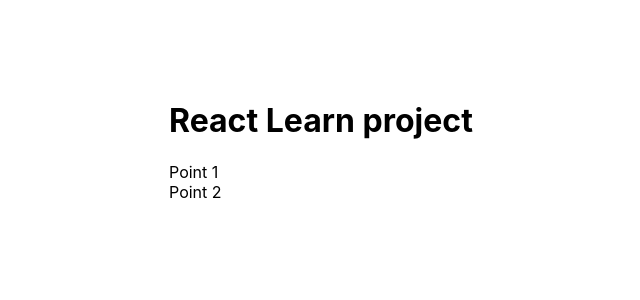
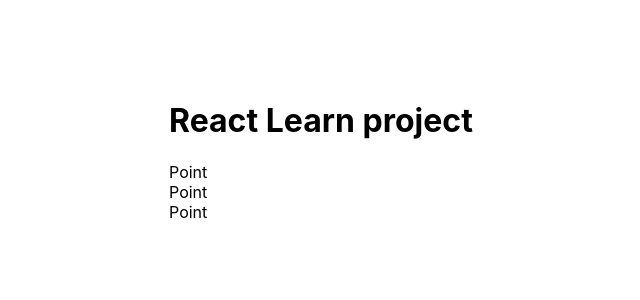
Before and after one commit to Ivan583/first-react, a React (Create React App) app: page / in a window 1280 px wide. Shown: the top 300 px of the page, without its empty margins (171-811 px from the left). Built offline with nearby package versions, Linux system fonts and the light colour scheme.

Commit message:
Добавление компонента элемента списка

```diff
--- /dev/null
+++ b/src/Todo/TodoItem.jsx
@@ -0,0 +1,5 @@
+import React from "react";
+
+export default function TodoItem() {
+  return <li>Point</li>;
+}
--- a/src/Todo/TodoList.jsx
+++ b/src/Todo/TodoList.jsx
@@ -1,4 +1,5 @@
 import React from "react";
+import TodoItem from "./TodoItem";
 
 const styles = {
   ul: {
@@ -11,8 +12,9 @@ const styles = {
 export default function TodoList() {
   return (
     <ul style={styles.ul}>
-      <li>Point 1</li>
-      <li>Point 2</li>
+      <TodoItem />
+      <TodoItem />
+      <TodoItem />
     </ul>
   );
 }
```
